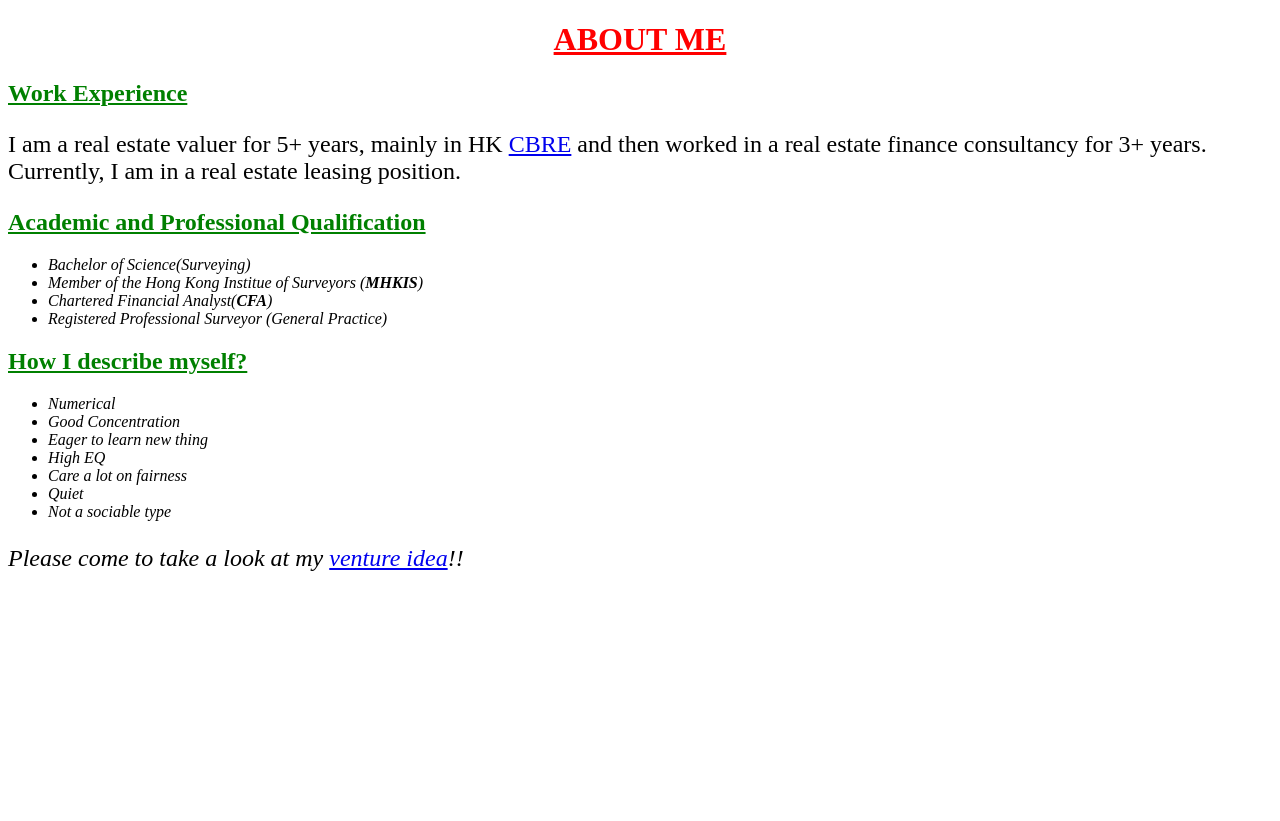
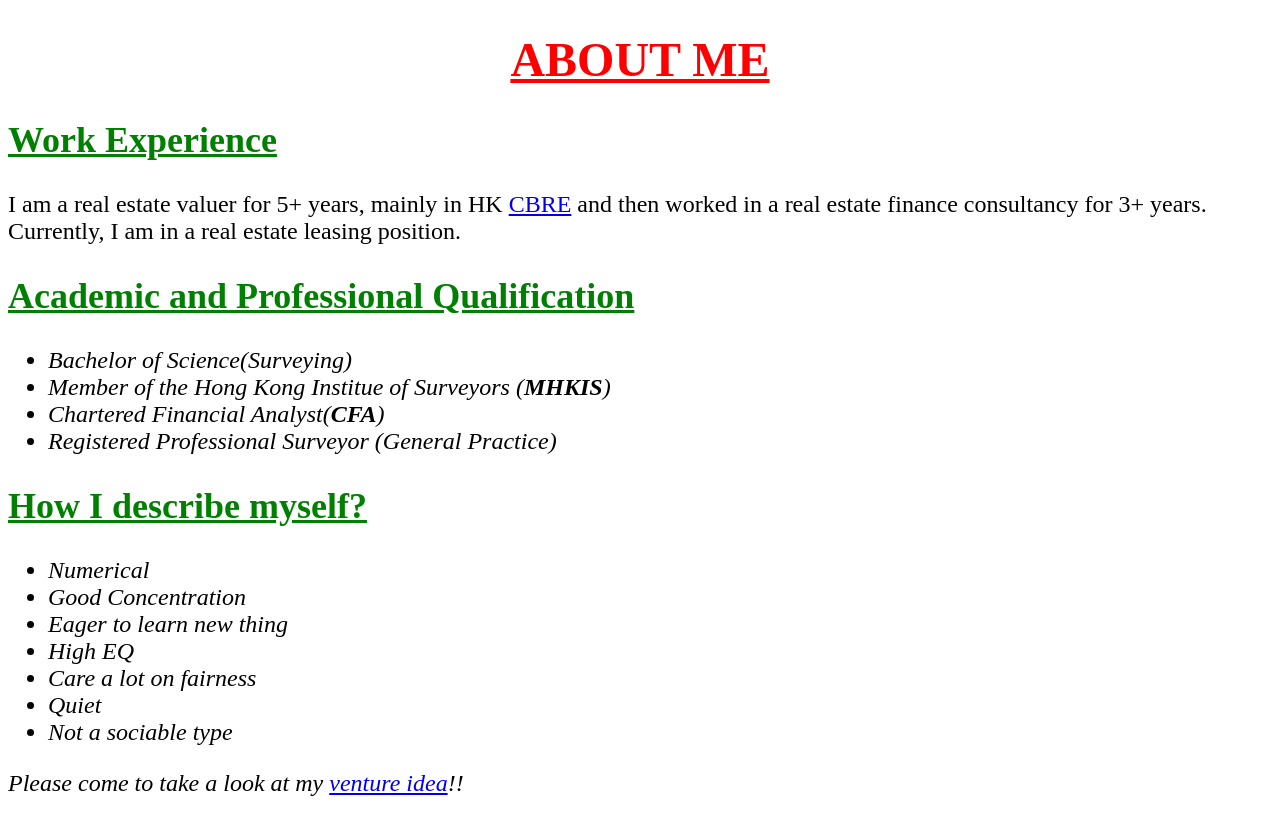
Before and after one commit to nmkit/CS50_web, a plain HTML site: page project0/myself.html in a window 1280 px wide. Before the commit the page ends 800 px from the top, so only its background shows below. Drawn offline with Linux system fonts and the light colour scheme.

Commit message:
Update style_all.css

```diff
--- a/project0/style_all.css
+++ b/project0/style_all.css
@@ -20,15 +20,13 @@ h2 {
     font-style: italic;
 }
 
-p {
+body {
     font-size: 150%
 }
 
-@media (max-width: 200px){
+@media (max-width: 800px){
                 body{
                 background-color: red;
+                font-size: 150%;
                 }
-                p {
-                font-size: 150%
-                }
-            }
+}
```
